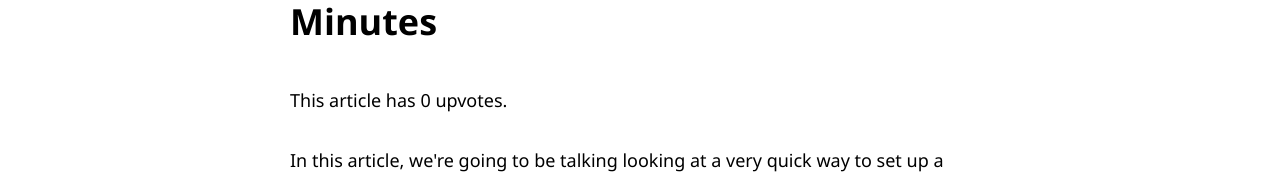
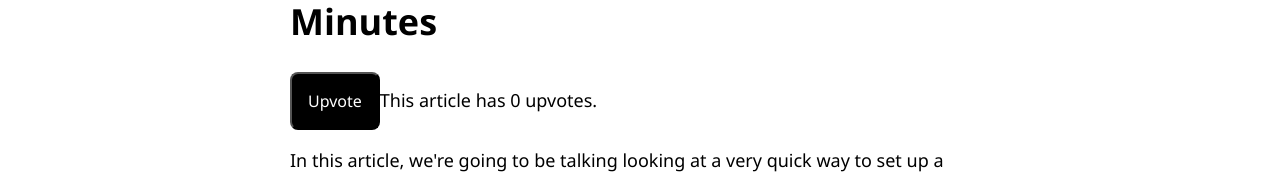
Before and after one commit to suraj-bhatt1217/Blogify, a React (Vite) app in the folder blogify-fe/: page /articles/learn-node in a window 1280 px wide. Shown: the part 156-331 px from the top of the page. Built offline with nearby package versions, Linux system fonts and the light colour scheme; no server answers.

Commit message:
create a button for user to upvote a article

```diff
--- a/blogify-fe/src/pages/ArticlePage.jsx
+++ b/blogify-fe/src/pages/ArticlePage.jsx
@@ -35,6 +35,14 @@
 
   const article = articles.find((article) => article.name === articleId);
 
+  const addUpvote = async () => {
+    const response = await axios.put(
+      `http://localhost:3000/api/articles/${articleId}/upvote`
+    );
+    const updatedArticle = response.data;
+    setArticleInfo(updatedArticle);
+  };
+
   if (!article) {
     return <NotFoundPage />;
   }
@@ -42,7 +50,11 @@
   return (
     <>
       <h1>{article.title}</h1>
-      <p>This article has {articleInfo.upvotes} upvotes.</p>
+      <div className="upvotes-section">
+        <button onClick={addUpvote}>Upvote</button>
+        <p>This article has {articleInfo.upvotes} upvotes.</p>
+      </div>
+
       {article.content.map((para, idx) => (
         <p key={idx}>{para}</p>
       ))}
```
